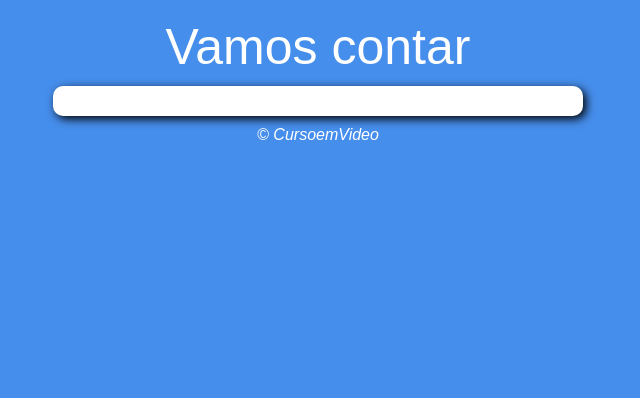
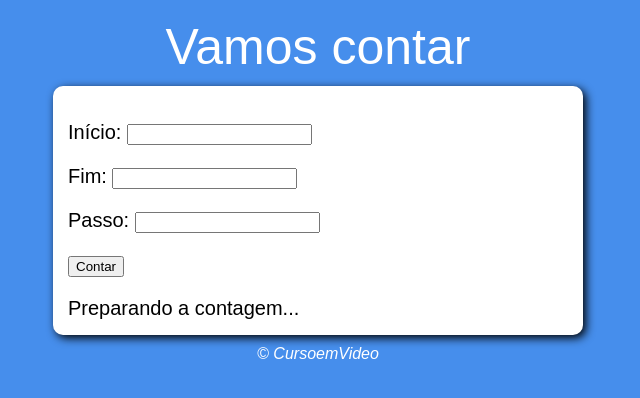
Before and after one commit to viniciusjgon/CursoJS, a plain HTML site: page Aula14ex/ex017/index.html in a window 1280 px wide. Shown: the whole page, without its empty margins (322-962 px from the left). Drawn offline with Linux system fonts and the light colour scheme.

Commit message:
modifiquei

```diff
--- a/Aula14ex/ex016/script.js
+++ b/Aula14ex/ex016/script.js
@@ -12,7 +12,7 @@ function contar() {
         let f = Number(fim.value)
         let p = Number(passo.value)
 
-        for(var c = i; c <= fim; c += p) {
+        for(let c = i; c <= fim; c += p) {
             res.innerHTML += `${c}`
         }
     }
--- a/Aula14ex/ex017/index.html
+++ b/Aula14ex/ex017/index.html
@@ -1,22 +1,22 @@
 <!DOCTYPE html>
-<html lang="en">
+<html lang="pt-br">
 <head>
     <meta charset="UTF-8">
     <meta name="viewport" content="width=device-width, initial-scale=1.0">
-    <title>Document</title>
+    <title>Super contador</title>
     <link rel="stylesheet" href="style.css">
 </head>
 <body>
     <header>Vamos contar</header>
     <section>
         <div>
-
+            <p>Início: <input type="number" name="inicio" id="txti"></p>
+            <p>Fim: <input type="number" name="fim" id="txtf"></p>
+            <p>Passo: <input type="number" name="passo" id="txtp"></p>
+            <p><input type="button" value="Contar" onclick="contar()"></p>
         </div>
-        <div>
-
-        </div>
-        <div>
-
+        <div id="res">
+            Preparando a contagem...
         </div>
     </section>
     <footer>
--- a/Aula14ex/ex017/script.js
+++ b/Aula14ex/ex017/script.js
@@ -0,0 +1,19 @@
+function contar() {
+    let ini = document.getElementById('txti')
+    let fim = document.getElementById('txtf')
+    let passo = document.getElementById('txtp')
+    let res = document.getElementById('res')
+
+    if (ini.value.length == 0 || fim.value.length == 0 || passo.value.length == 0) {
+        window.alert('[ERRO] Faltando dados')
+    } else {
+        res.innerHTML = 'Contando: '
+        let i = Number(ini.value)
+        let f = Number(fim.value)
+        let p = Number(passo.value)
+
+        for(let c = i; c <= fim; c += p) {
+            res.innerHTML += `${c}`
+        }
+    }
+}
```
Also changed, not shown: Aula14ex/ex016/index.html (+1 -1 lines).
